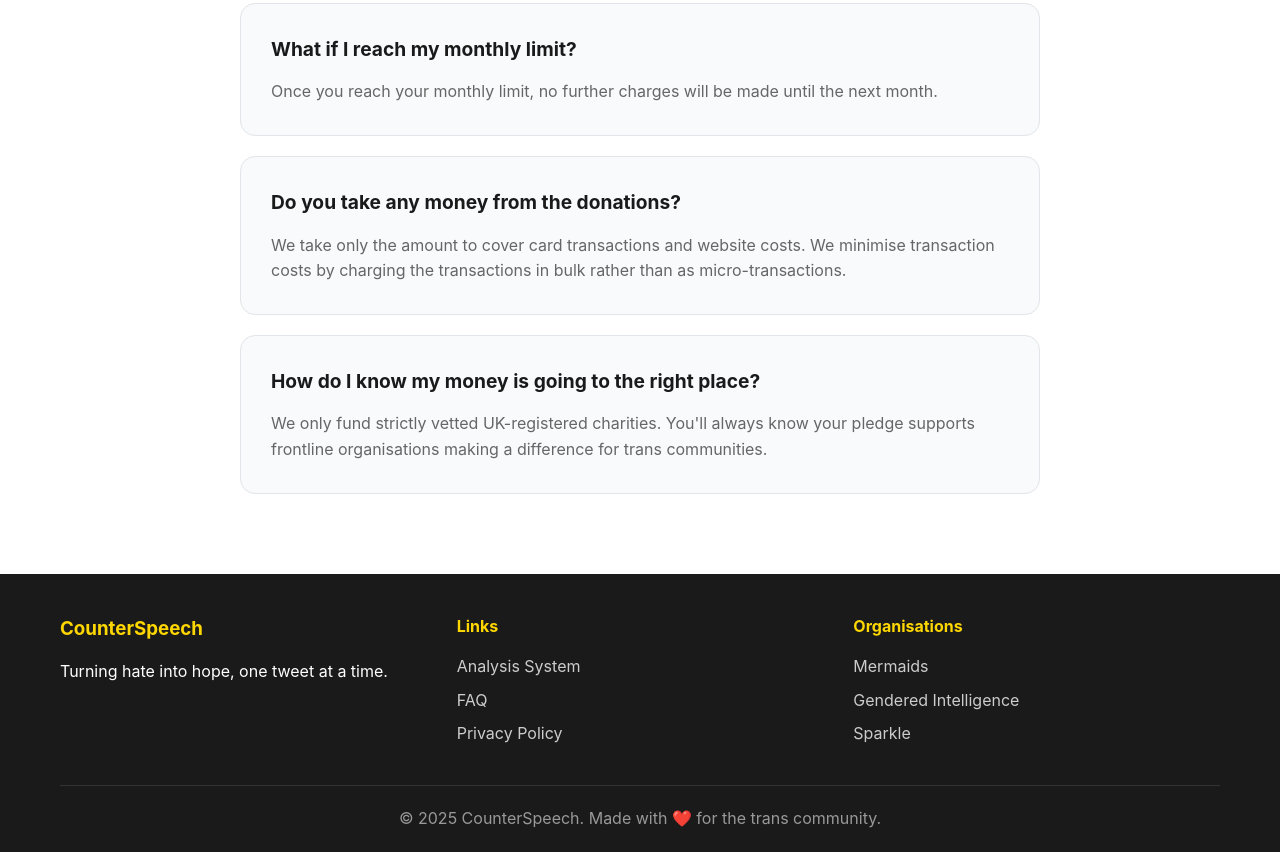
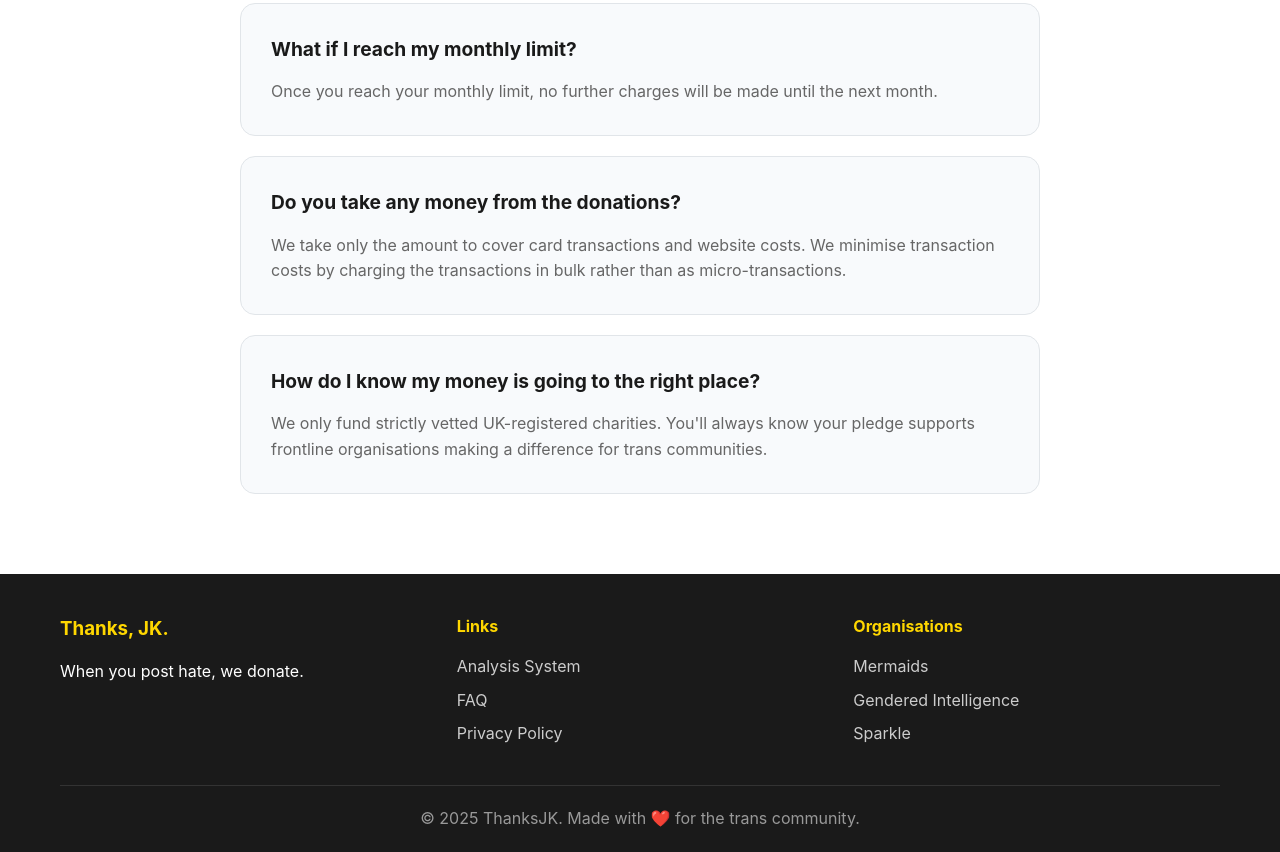
Before and after one commit to kewuh/counterspeech-jkr-recorder, a website: page public/pledge.html in a window 1280 px wide. Shown: the part 3228-4080 px from the top of the page. Drawn offline with Linux system fonts and the light colour scheme; no server answers.

Commit message:
Update footer branding: Change CounterSpeech to Thanks, JK. and update copyright to ThanksJK

```diff
--- a/public/pledge.html
+++ b/public/pledge.html
@@ -293,8 +293,8 @@
         <div class="container">
             <div class="footer-content">
                 <div class="footer-section">
-                    <h3>CounterSpeech</h3>
-                    <p>Turning hate into hope, one tweet at a time.</p>
+                    <h3>Thanks, JK.</h3>
+                    <p>When you post hate, we donate.</p>
                 </div>
                 <div class="footer-section">
                     <h4>Links</h4>
@@ -310,7 +310,7 @@
                 </div>
             </div>
             <div class="footer-bottom">
-                <p>&copy; 2025 CounterSpeech. Made with ❤️ for the trans community.</p>
+                <p>&copy; 2025 ThanksJK. Made with ❤️ for the trans community.</p>
             </div>
         </div>
     </footer>
```
